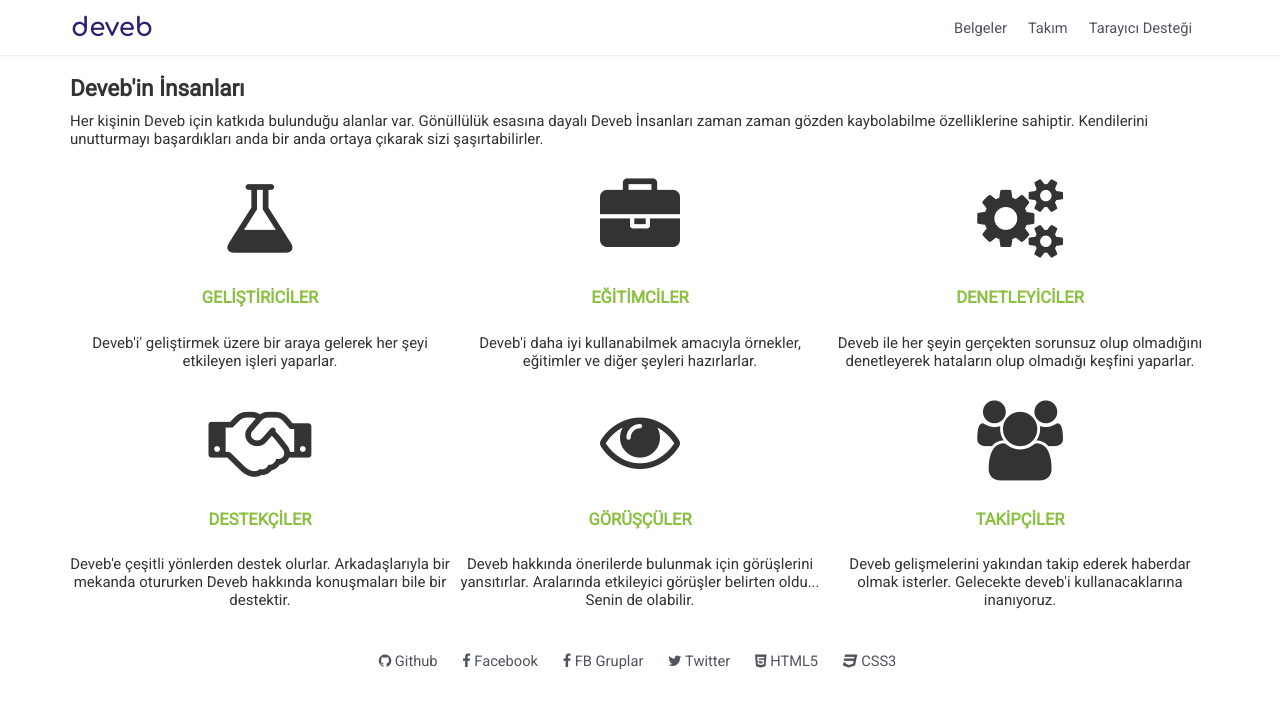
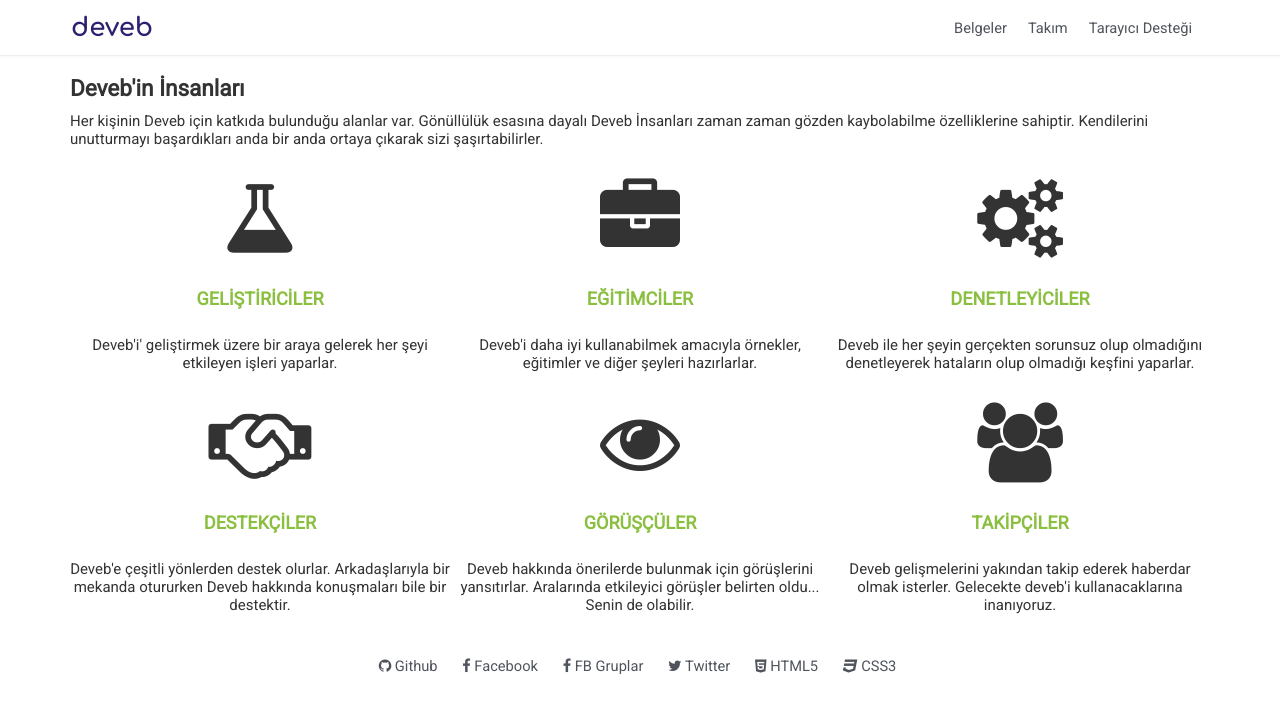
Before and after one commit to data-deveb/data-deveb.github.io, a Jekyll site: the page built from belgeler/takim.html, in a window 1280 px wide. Shown: the top 713 px of the page. Built offline with Jekyll 4.4.1, drawn with Linux system fonts in a browser that asks for light colours.

Commit message:
Güncelleme

```diff
--- a/assets/css/deveb.css
+++ b/assets/css/deveb.css
@@ -124,7 +124,7 @@
     * > h6:first-child,
     [data-metin~="ilk"] {margin-top:0;}
     h1{font-size:1.5em}
-      h2{font-size:1.1em}
+      h2{font-size:1.2em}
         h3{font-size:1.1em}
           h4{font-size:1.0em; font-weight: 500; color:#444;}
             h5{font-size:1.0em; font-weight: 500; color: #666;}
```
